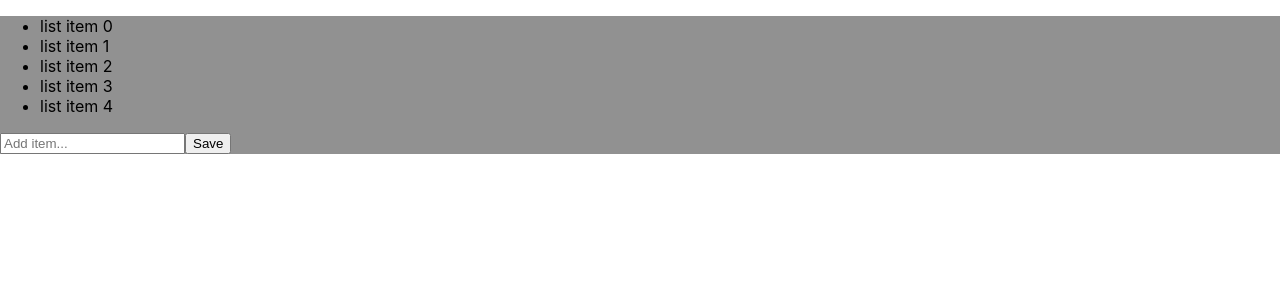
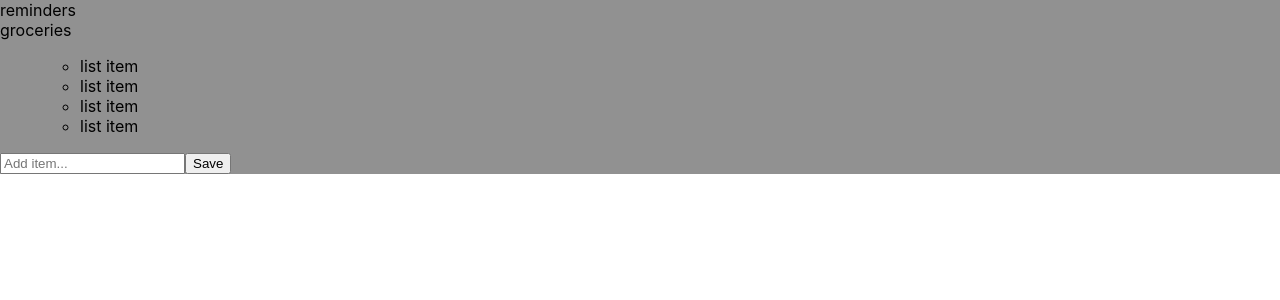
Before and after one commit to ventenni/todo, a React (Create React App) app: page / in a window 1280 px wide. Shown: the top 300 px of the page. Built offline with nearby package versions, Linux system fonts and the light colour scheme.

Commit message:
changed the list items to objects with date and completed. Different lists visible when selected.

```diff
--- a/src/App.js
+++ b/src/App.js
@@ -8,22 +8,85 @@ import ToDoContainer from './components/ToDoContainer';
 import useLocalStorage from './hooks/useLocalStore';
 
 const App = () => {
-	const [listItems, setListItems] = useLocalStorage('test', {
-		items: [
-			'list item',
-			'list item',
-			'list item',
-			'list item',
-			'list item',
-		],
-	});
+	const [listItems, setListItems] = useLocalStorage('todo', [
+		{
+			name: 'reminders',
+			items: [
+				{
+					title: 'list item',
+					date: '01-01-2023',
+					completed: false,
+				},
+				{
+					title: 'list item',
+					date: '01-01-2023',
+					completed: false,
+				},
+				{
+					title: 'list item',
+					date: '01-01-2023',
+					completed: false,
+				},
+				{
+					title: 'list item',
+					date: '01-01-2023',
+					completed: false,
+				},
+			],
+		},
+		{
+			name: 'groceries',
+			items: [
+				{
+					title: 'eggs',
+					date: '',
+					completed: false,
+				},
+				{
+					title: 'eggs',
+					date: '',
+					completed: false,
+				},
+				{
+					title: 'eggs',
+					date: '',
+					completed: false,
+				},
+				{
+					title: 'eggs',
+					date: '',
+					completed: false,
+				},
+			],
+		},
+	]);
 	const [newListItem, setNewListItem] = useState('');
 
-	const addItemToList = (e) => {
-		console.log('add item to list');
+	const addItemToList = (e, selectedList) => {
+		e.preventDefault();
 
-		e.preventDefault();
-		setListItems({ items: [...listItems.items, newListItem] });
+		if (newListItem.length === 0) return;
+
+		setListItems(
+			listItems.map((item) =>
+				item.name === selectedList.name
+					? {
+							name: item.name,
+							items: [
+								...item.items,
+								{
+									title: newListItem,
+									date: '',
+									completed: false,
+								},
+							],
+							icon: item.icon,
+					  }
+					: {
+							...item,
+					  }
+			)
+		);
 
 		setNewListItem('');
 	};
--- a/src/components/ToDoContainer.jsx
+++ b/src/components/ToDoContainer.jsx
@@ -1,5 +1,5 @@
-import React from 'react';
-import ToDoItem from './ToDoItem';
+import React, { useState } from 'react';
+import ToDoItemList from './ToDoItemList';
 
 const ToDoContainer = ({
 	listItems,
@@ -7,14 +7,28 @@ const ToDoContainer = ({
 	setNewListItem,
 	addItemToList,
 }) => {
+	const [selectedList, setSelectedList] = useState(listItems[0]);
+
+	const changeList = (name) => {
+		setSelectedList(...listItems.filter((list) => list.name === name));
+	};
+
 	return (
 		<div className="todo__container">
-			<div className="todo__container__list">
+			<div className="todo__container__lists">
+				{listItems.map((item, i) => {
+					return (
+						<div key={i} onClick={() => changeList(item.name)}>
+							{item.name}
+						</div>
+					);
+				})}
+			</div>
+			<div className="todo__container__items">
 				<ul>
-					{listItems?.items &&
-						listItems.items.map((item, i) => {
-							return <ToDoItem item={item} key={i} counter={i} />;
-						})}
+					{selectedList?.items && (
+						<ToDoItemList items={selectedList.items} />
+					)}
 				</ul>
 
 				<input
@@ -25,7 +39,9 @@ const ToDoContainer = ({
 						setNewListItem(e.target.value);
 					}}
 				/>
-				<button onClick={(e) => addItemToList(e)}>Save</button>
+				<button onClick={(e) => addItemToList(e, selectedList)}>
+					Save
+				</button>
 			</div>
 		</div>
 	);
--- a/src/components/ToDoItem.jsx
+++ b/src/components/ToDoItem.jsx
@@ -1,9 +1,7 @@
 import React from 'react';
 
 const ToDoItem = ({ item, counter }) => {
-	return (
-		<li className="todo__container__list__item">{`${item} ${counter}`}</li>
-	);
+	return <li className="todo__container__list__item">{`${item.title}`}</li>;
 };
 
 export default ToDoItem;
--- /dev/null
+++ b/src/components/ToDoItemList.jsx
@@ -0,0 +1,14 @@
+import React from 'react';
+import ToDoItem from './ToDoItem';
+
+const ToDoItemList = ({ items }) => {
+	return (
+		<ul>
+			{items.map((item, i) => {
+				return <ToDoItem item={item} key={i} counter={i} />;
+			})}
+		</ul>
+	);
+};
+
+export default ToDoItemList;
```
Also changed, not shown: src/data layout/reminders structure.json (added, +54 -0 lines).
